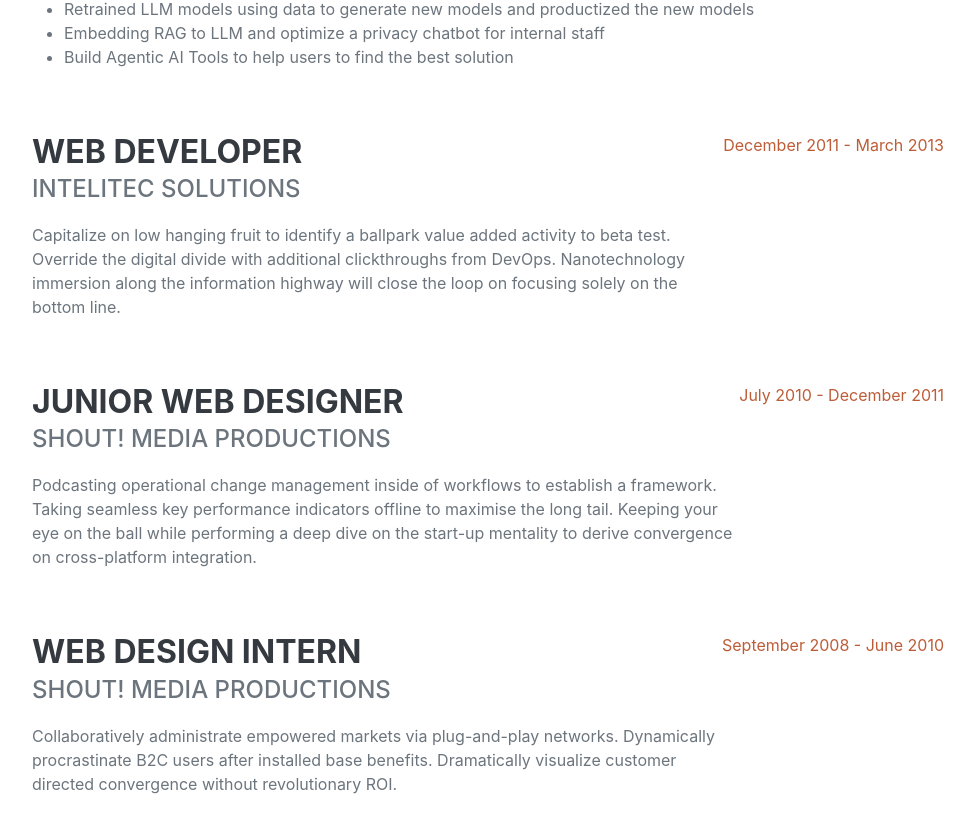
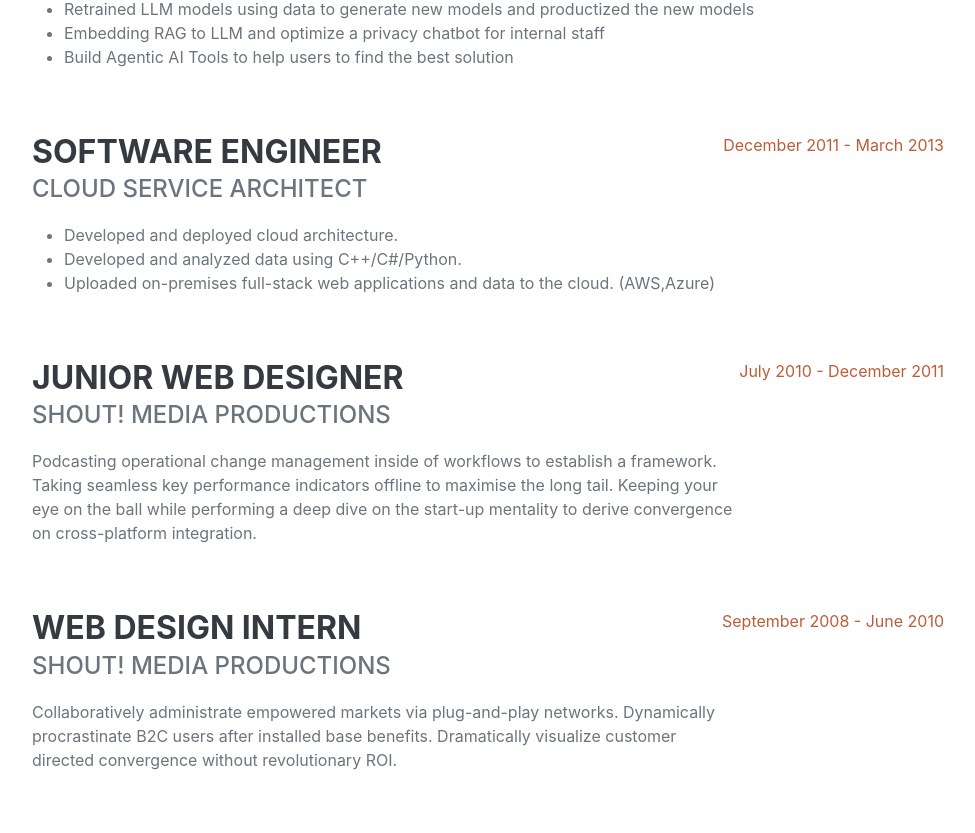
Before and after one commit to wenlianghuang/matt-huang-resume, a Next.js app: page /about in a window 1280 px wide. Shown: the part 1090-1923 px from the top of the page, without its empty margins (288-1263 px from the left). Built offline with nearby package versions, Linux system fonts and the light colour scheme.

Commit message:
modified file

```diff
--- a/app/about/page.tsx
+++ b/app/about/page.tsx
@@ -117,9 +117,13 @@
                 </div>
                 <div className="d-flex flex-column flex-md-row justify-content-between mb-5">
                   <div className="flex-grow-1">
-                    <h3 className="mb-0">Web Developer</h3>
-                      <div className="subheading mb-3">Intelitec Solutions</div>
-                        <p>Capitalize on low hanging fruit to identify a ballpark value added activity to beta test. Override the digital divide with additional clickthroughs from DevOps. Nanotechnology immersion along the information highway will close the loop on focusing solely on the bottom line.</p>
+                    <h3 className="mb-0">Software Engineer</h3>
+                      <div className="subheading mb-3">Cloud Service Architect</div>
+                        <ul>
+                          <li>Developed and deployed cloud architecture.</li>
+                          <li>Developed and analyzed data using C++/C#/Python.</li>
+                          <li>Uploaded on-premises full-stack web applications and data to the cloud. (AWS,Azure)</li>
+                        </ul>
                     </div>
                   <div className="flex-shrink-0"><span className="text-primary">December 2011 - March 2013</span></div>
                 </div>
```
